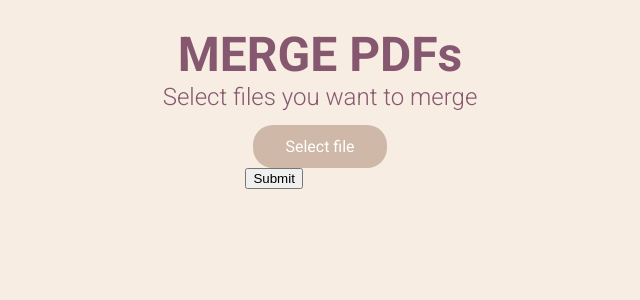
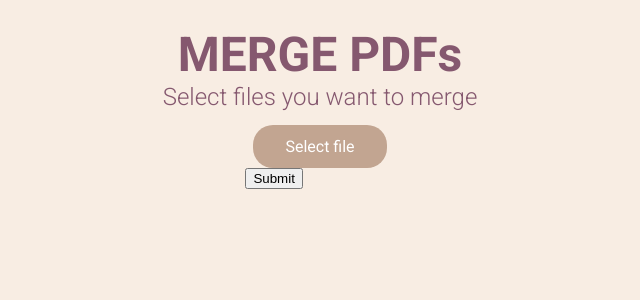
Before and after one commit to adam-lepkowski/PDFMerger, a Django app: page / in a window 1280 px wide, with the pointer over the restyled element. Shown: the top 300 px of the page, without its empty margins (320-960 px from the left). Run offline with Django 4.2, Linux system fonts and the light colour scheme; some libraries are stand-ins or nearby versions.

Commit message:
Style file row active and hover

```diff
--- a/merger/static/merger/styles.css
+++ b/merger/static/merger/styles.css
@@ -40,6 +40,14 @@ body {
     padding: 0.75rem 2rem;
 }
 
+.file-row label:hover {
+    background-color: #c2a591;
+}
+
+.file-row label:active {
+    background-color: #ab8e7a;
+}
+
 .file-row i {
     color: #D0B8A8;
     font-size: 1.5rem;
```
